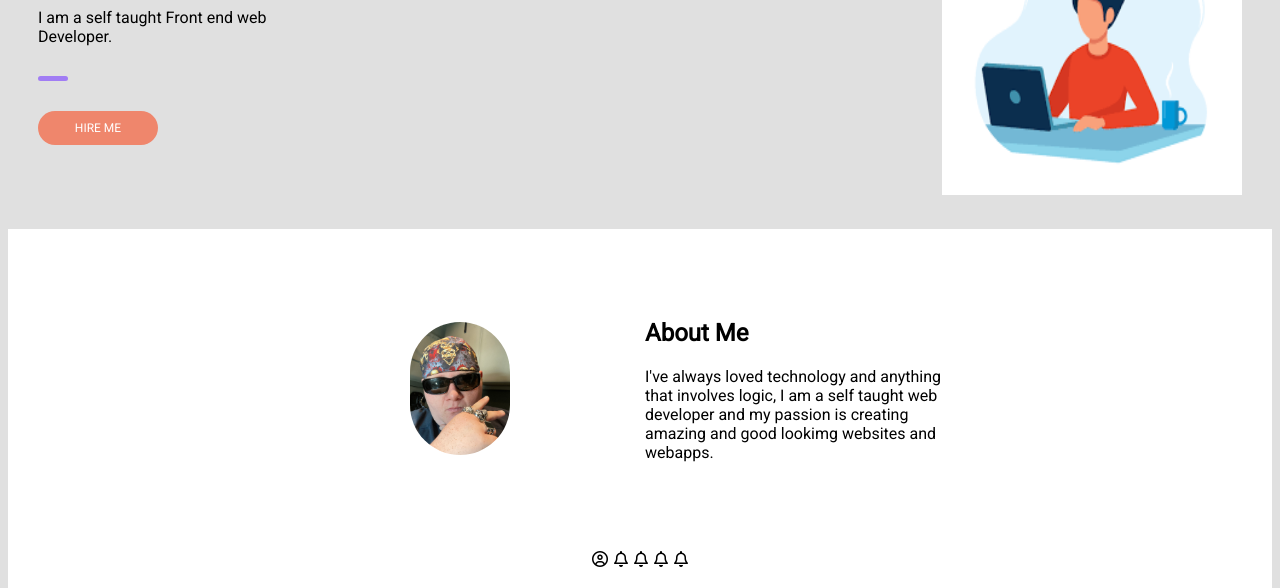
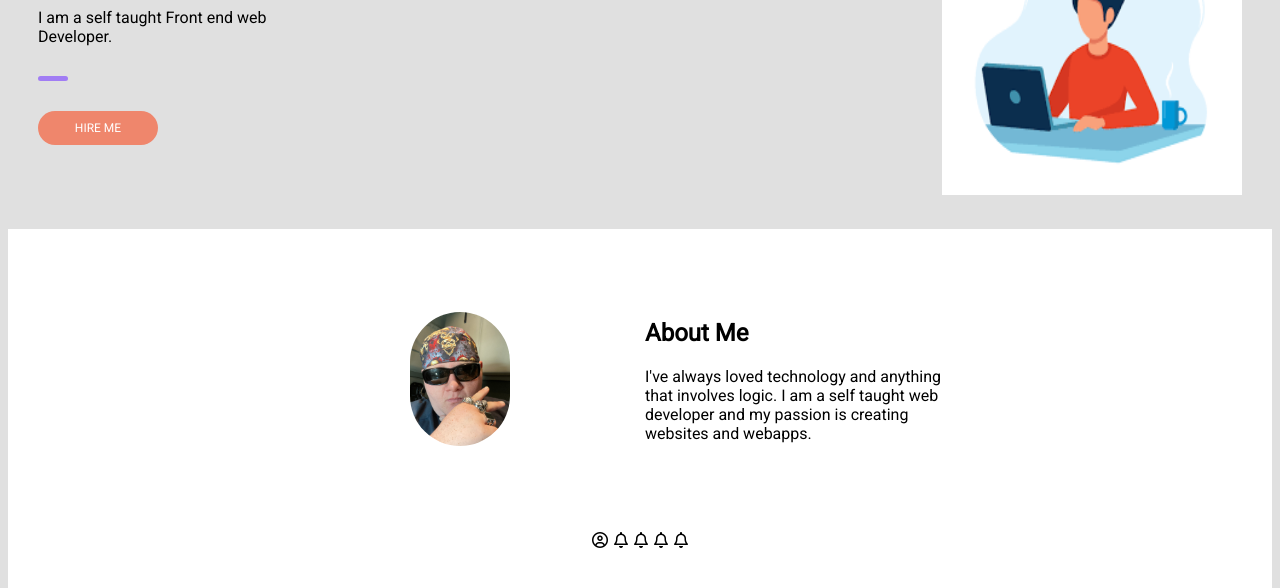
Before and after one commit to Jsies1997/my-projects, a plain HTML site: page portfolio-v2/index.html in a window 1280 px wide. Shown: the part 193-781 px from the top of the page. Drawn offline with Linux system fonts and the light colour scheme.

Commit message:
made some updates with the wording

```diff
--- a/portfolio-v2/index.html
+++ b/portfolio-v2/index.html
@@ -38,9 +38,9 @@
     </div>
     <div class="info">
       <h2><a name="about-me">About Me</a></h2>
-      <p>I've always loved technology and anything that involves logic, I am a self taught web developer and my passion
+      <p>I've always loved technology and anything that involves logic. I am a self taught web developer and my passion
         is
-        creating amazing and good lookimg websites and webapps.</p>
+        creating websites and webapps.</p>
     </div>
   </section>
   <section>
```
